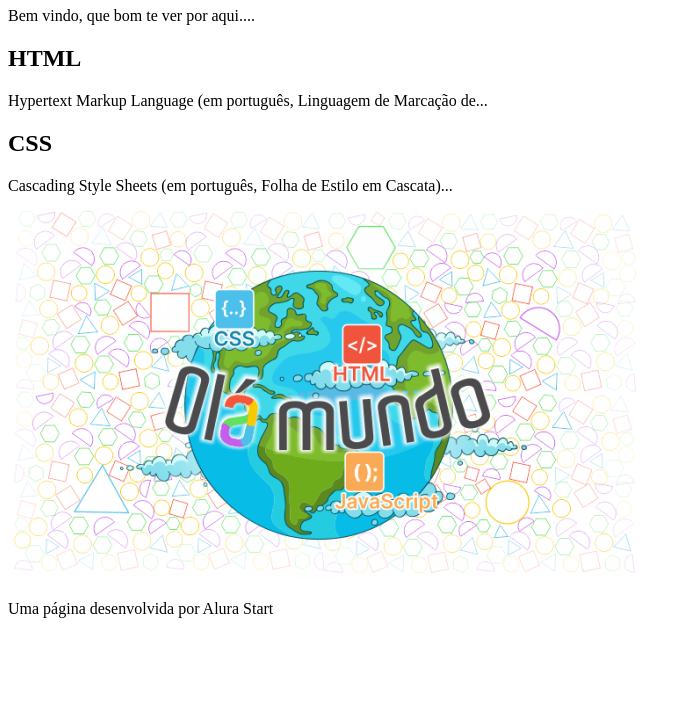
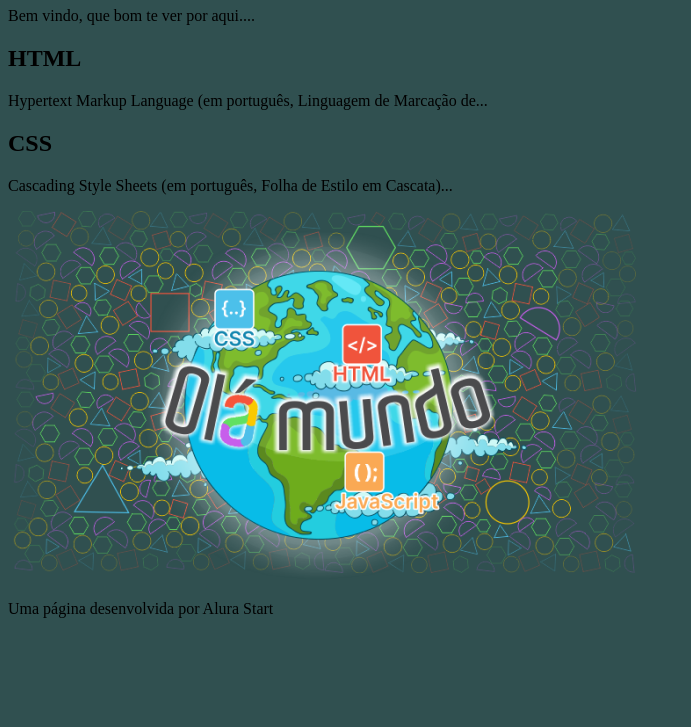
Before and after one commit to AlexandraVerdi/Projeto2-JornadaTE, a plain HTML site: page index.html in a window 1280 px wide. Shown: the part 73-800 px from the top of the page, without its empty margins (0-691 px from the left). Drawn offline with Linux system fonts and the light colour scheme.

Commit message:
cor de fundo

```diff
--- a/index.html
+++ b/index.html
@@ -5,6 +5,7 @@
     <meta charset="UTF-8">
     <meta name="viewport" content="width=device-width, initial-scale=1.0">
     <title>Hello World</title>
+    <link rel="stylesheet" href="style.css"
 </head>
 
 <body>
--- a/style.css
+++ b/style.css
@@ -0,0 +1,3 @@
+body {
+    background-color: #305050;
+}
```
